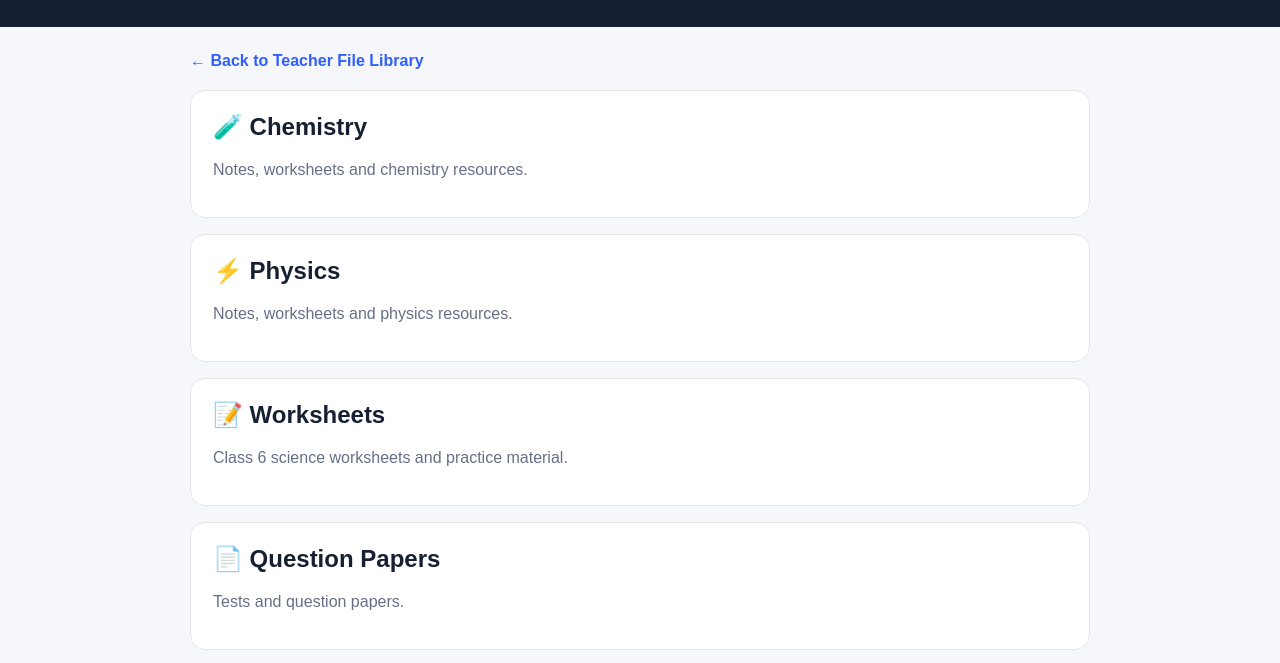
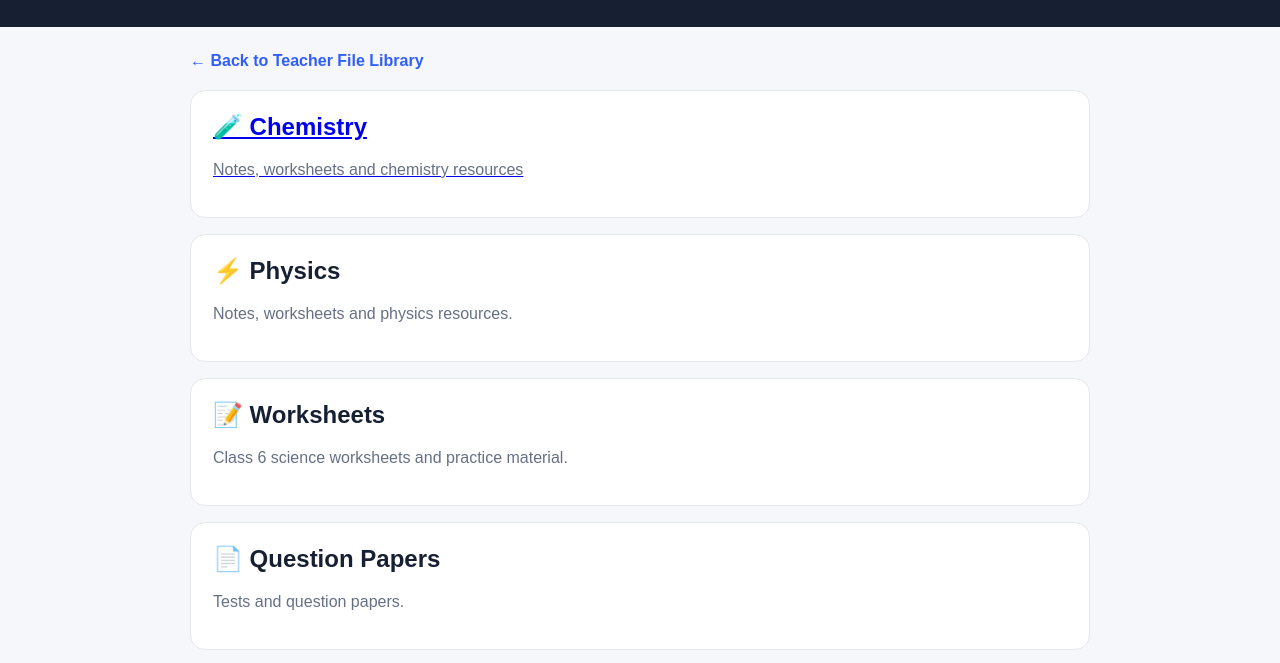
Before and after one commit to pk284676-cloud/pk284676-cloud.github.io, a plain HTML site: page class6/index.html in a window 1280 px wide. Shown: the part 94-757 px from the top of the page. Drawn offline with Linux system fonts and the light colour scheme.

Commit message:
Update index.html

```diff
--- a/class6/index.html
+++ b/class6/index.html
@@ -83,8 +83,10 @@ footer {
 <a class="back" href="../index.html">← Back to Teacher File Library</a>
 
 <div class="card">
+<a href="chemistry/index.html">
 <h2>🧪 Chemistry</h2>
-<p>Notes, worksheets and chemistry resources.</p>
+<p>Notes, worksheets and chemistry resources</p>
+</a>
 </div>
 
 <div class="card">
```
